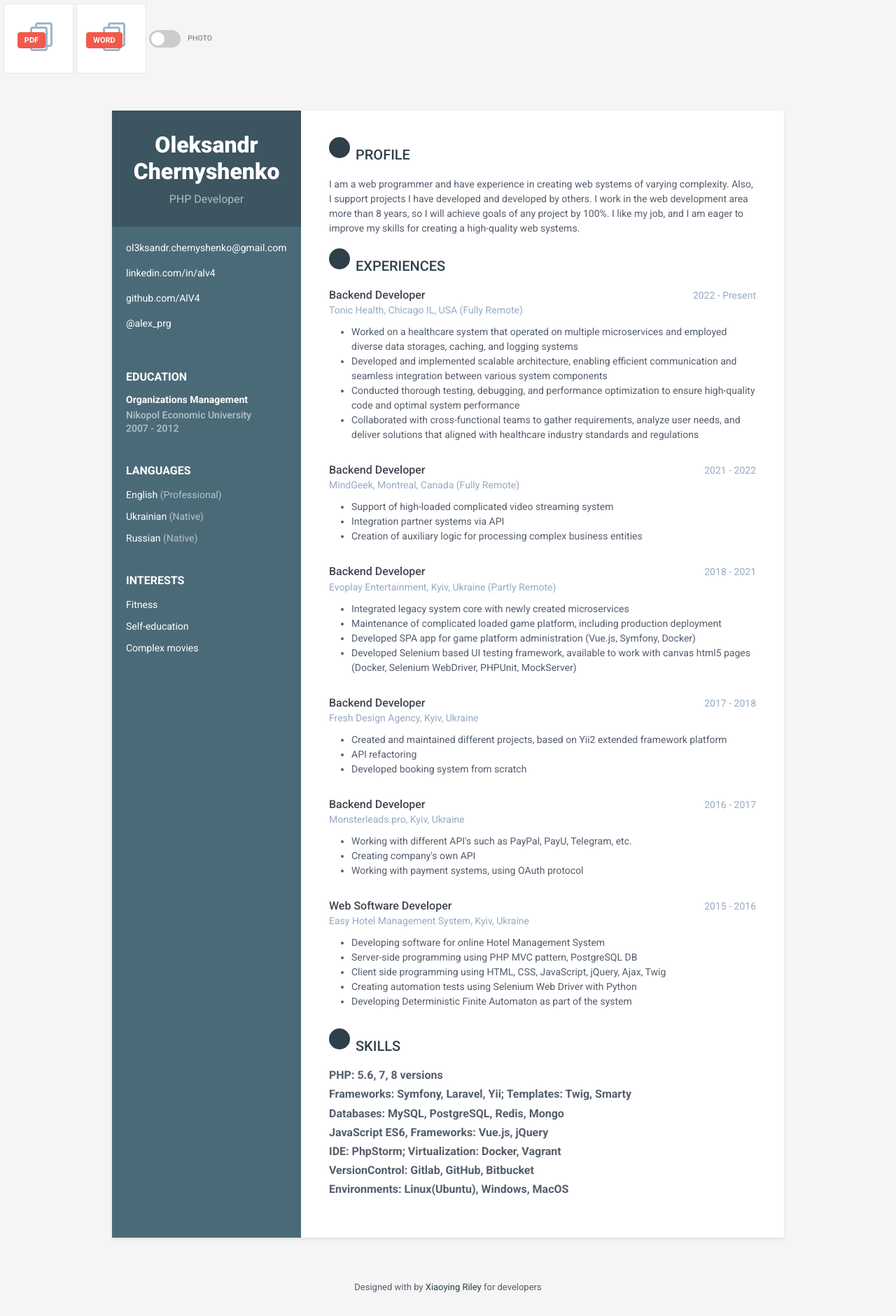
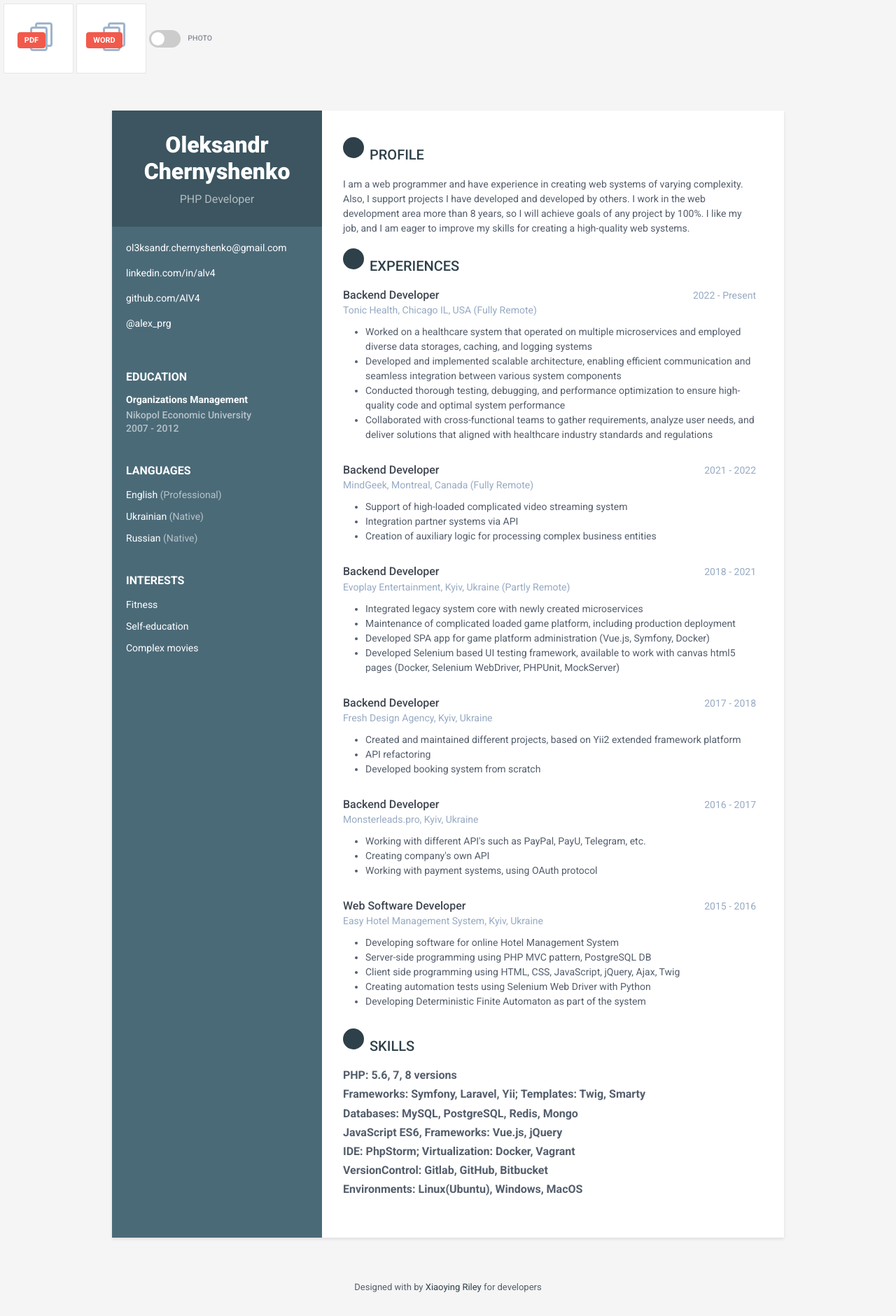
Before and after one commit to AlV4/cv, a PHP site: page / in a window 1280 px wide. Shown: the whole page at 70% size. Run offline with PHP 8.4, Linux system fonts and the light colour scheme; some libraries are stand-ins or nearby versions.

Commit message:
Styles fix

```diff
--- a/assets/css/page.css
+++ b/assets/css/page.css
@@ -37,16 +37,16 @@ p {
   max-width: 960px;
   margin: 0 auto;
   position: relative;
-  -webkit-box-shadow: 0px 2px 4px rgba(0, 0, 0, 0.1);
-  -moz-box-shadow: 0px 2px 4px rgba(0, 0, 0, 0.1);
-  box-shadow: 0px 2px 4px rgba(0, 0, 0, 0.1);
+  -webkit-box-shadow: 0 2px 4px rgba(0, 0, 0, 0.1);
+  -moz-box-shadow: 0 2px 4px rgba(0, 0, 0, 0.1);
+  box-shadow: 0 2px 4px rgba(0, 0, 0, 0.1);
 }
 
 .sidebar-wrapper {
   background: #4B6A78;
   position: absolute;
   left: 0;
-  width: 270px;
+  width: 300px;
   height: 100%;
   min-height: 800px;
   color: #fff;
@@ -148,7 +148,7 @@ p {
 .main-wrapper {
   background: #fff;
   padding: 40px;
-  padding-left: 310px;
+  padding-left: 330px;
 }
 .main-wrapper .section-title {
   text-transform: uppercase;
```
